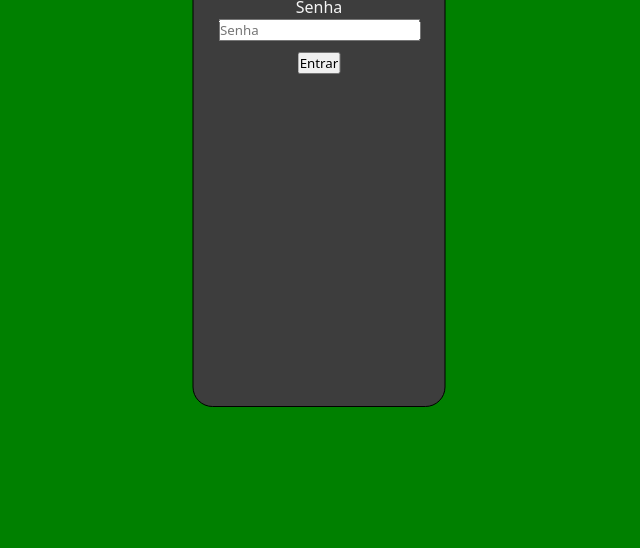
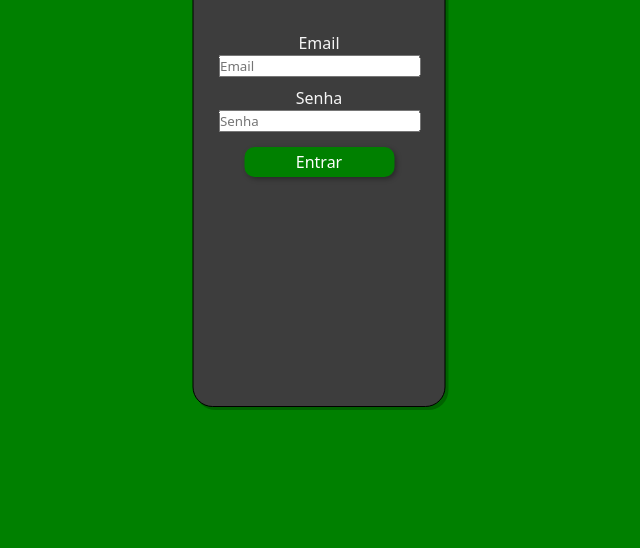
Before and after one commit to GabrielMFranco/projeto-ricarbox, a plain HTML site: page index.html in a window 1280 px wide. Shown: the part 252-800 px from the top of the page, without its empty margins (321-961 px from the left). Drawn offline with Linux system fonts and the light colour scheme.

```diff
--- a/estilos/style.css
+++ b/estilos/style.css
@@ -31,6 +31,7 @@ section{
     transform: translate(-50%,-50%);
     text-align: center;
     overflow: hidden;
+    box-shadow: 3px 3px 0px rgba(0, 0, 0, 0.24);
 }
 header{
     background-color: #173540;
@@ -40,7 +41,25 @@ header{
 main{
     padding-top: 30px;
 }
+p{
+    padding: 5px;
+}
 p.botao{
     padding: 10px;
 
 }
+input[type=submit]{
+    background-color:var(--cor1);
+    color: white;
+    font-size: 1em;
+    border-radius: 10px;
+    border: none;
+    box-shadow: 2px 2px 5px rgba(0, 0, 0, 0.336);
+    overflow: hidden;
+    width: 150px;
+    height: 30px;
+}
+input[type=submit]:hover{
+    background-color: rgb(1, 77, 1);
+    font-weight: bolder;
+}
--- a/index.html
+++ b/index.html
@@ -10,6 +10,7 @@
     <section>
         <header id="login">
             <h1>Login</h1>
+            <p>Faça login para acessar sua conta!</p>
         </header>
         <main>
             <form action="#" method="post">
```
